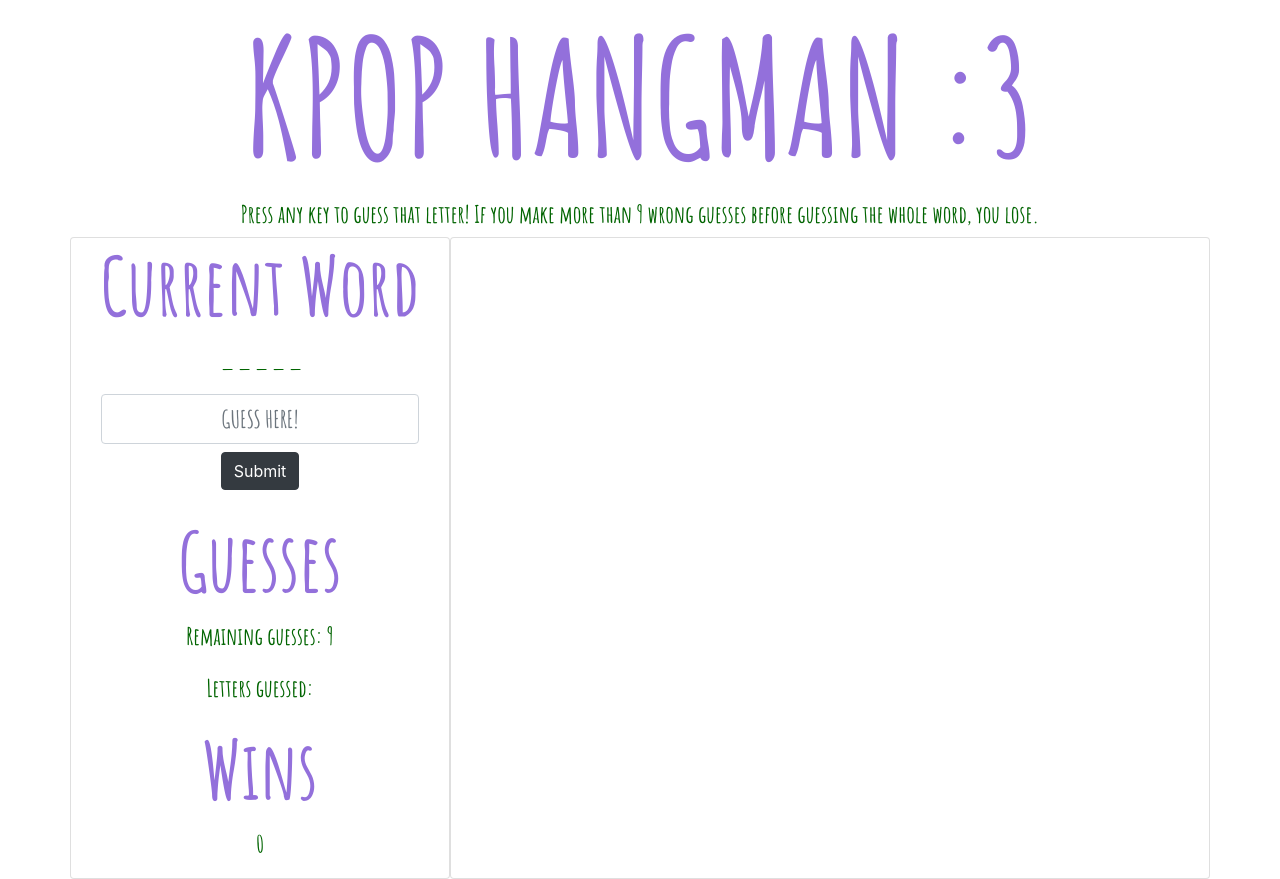
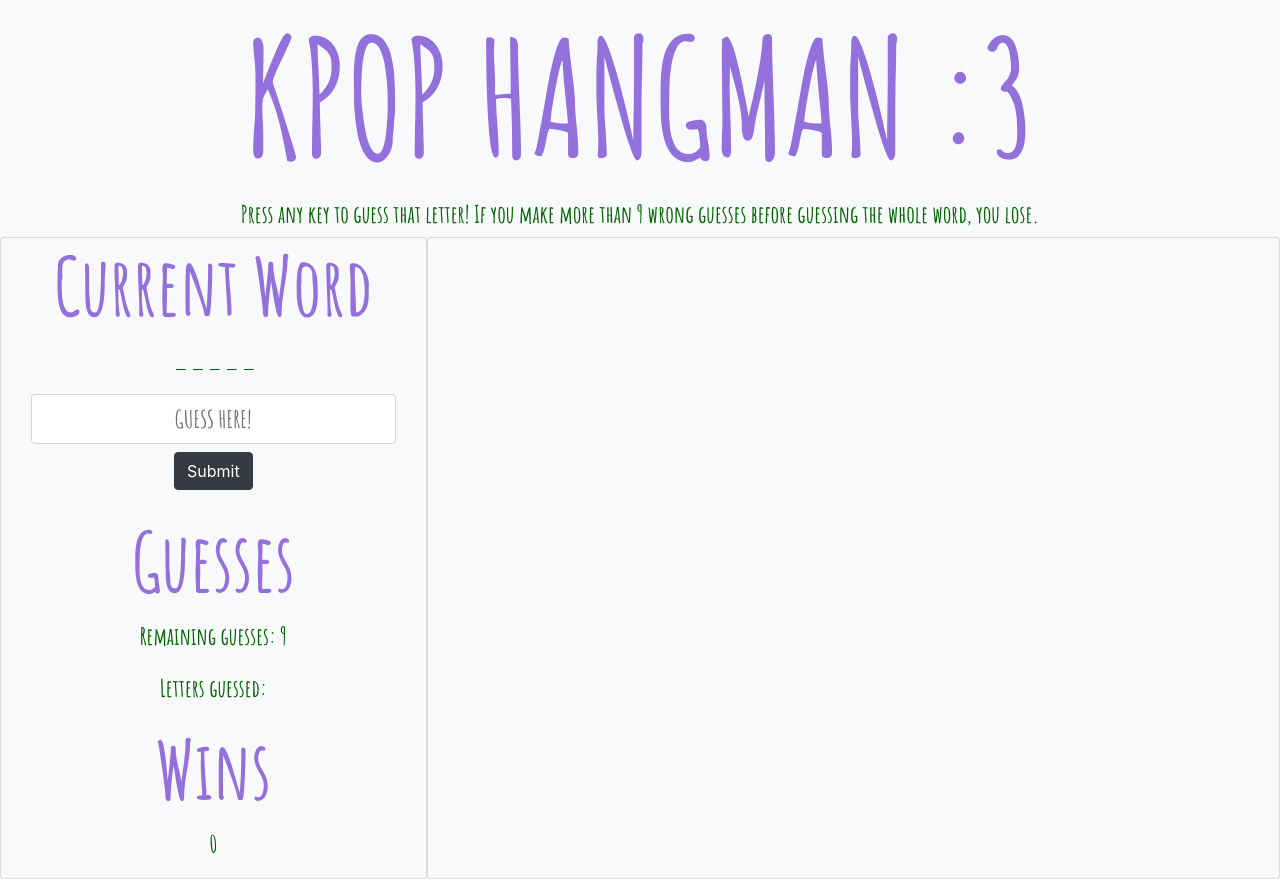
Before and after one commit to frdclav/word-guess-game, a plain HTML site: page index.html in a window 1280 px wide. Drawn offline with nearby package versions, Linux system fonts and the light colour scheme.

Commit message:
changes container to fluid, sets bg-light on all divs

```diff
--- a/index.html
+++ b/index.html
@@ -3,7 +3,7 @@
 <!--[if IE 7]>         <html class="no-js lt-ie9 lt-ie8"> <![endif]-->
 <!--[if IE 8]>         <html class="no-js lt-ie9"> <![endif]-->
 <!--[if gt IE 8]><!-->
-<html class="no-js mx-auto px-auto ">
+<html class="no-js bg-light">
 <!--<![endif]-->
 
 <head>
@@ -19,12 +19,12 @@
 
 </head>
 
-<body id="body-disp mx-auto p-2 ">
-    <div class="container mx-auto ">
+<body id="body-disp bg-light w-100">
+    <div class="container-fluid m-0 bg-light ">
 
-        <div class="row header">
+        <div class="row header bg-light">
 
-            <div class="col-md-12">
+            <div class="col-md-12 bg-light">
 
                 <h1 class="text-center">KPOP HANGMAN :3</h1>
 
@@ -32,20 +32,21 @@
 
         </div>
 
-        <div class="row">
+        <div class="row bg-light">
 
-            <div class="col-md-12 text-center" id="sub-header">
+            <div class="col-md-12 text-center bg-light" id="sub-header">
 
-                <h6 id="sub-header-text">Press any key to guess that letter! If you make more than 9 wrong guesses
+                <h6 id="sub-header-text bg-light">Press any key to guess that letter! If you make more than 9 wrong
+                    guesses
                     before guessing the whole word, you lose.</h3>
 
             </div>
 
         </div>
 
-        <div class="row containter-fluid">
+        <div class="row containter-fluid bg-light">
 
-            <div class="col-md-4 card">
+            <div class="col-md-4 card bg-light">
                 <div class="row">
                     <div class="col-12">
                         <h2 class="text-center">Current Word</h2>
@@ -70,8 +71,8 @@
                     </div>
                 </div>
             </div>
-            <div class="col-md-8 card containter-fluid">
-                <div class="card-body" id="past-words"></div>
+            <div class="col-md-8 card containter-fluid bg-light">
+                <div class="card-body bg-light" id="past-words"></div>
             </div>
         </div>
 
```
